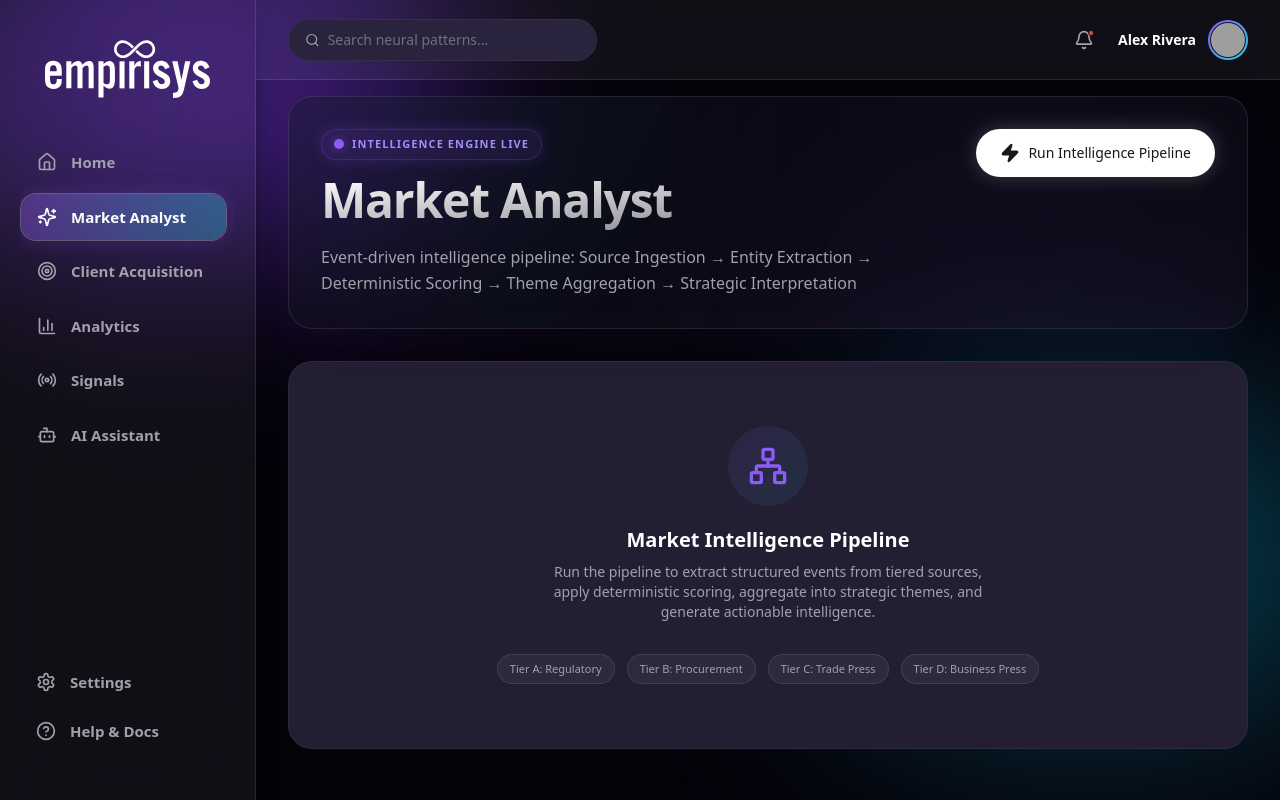
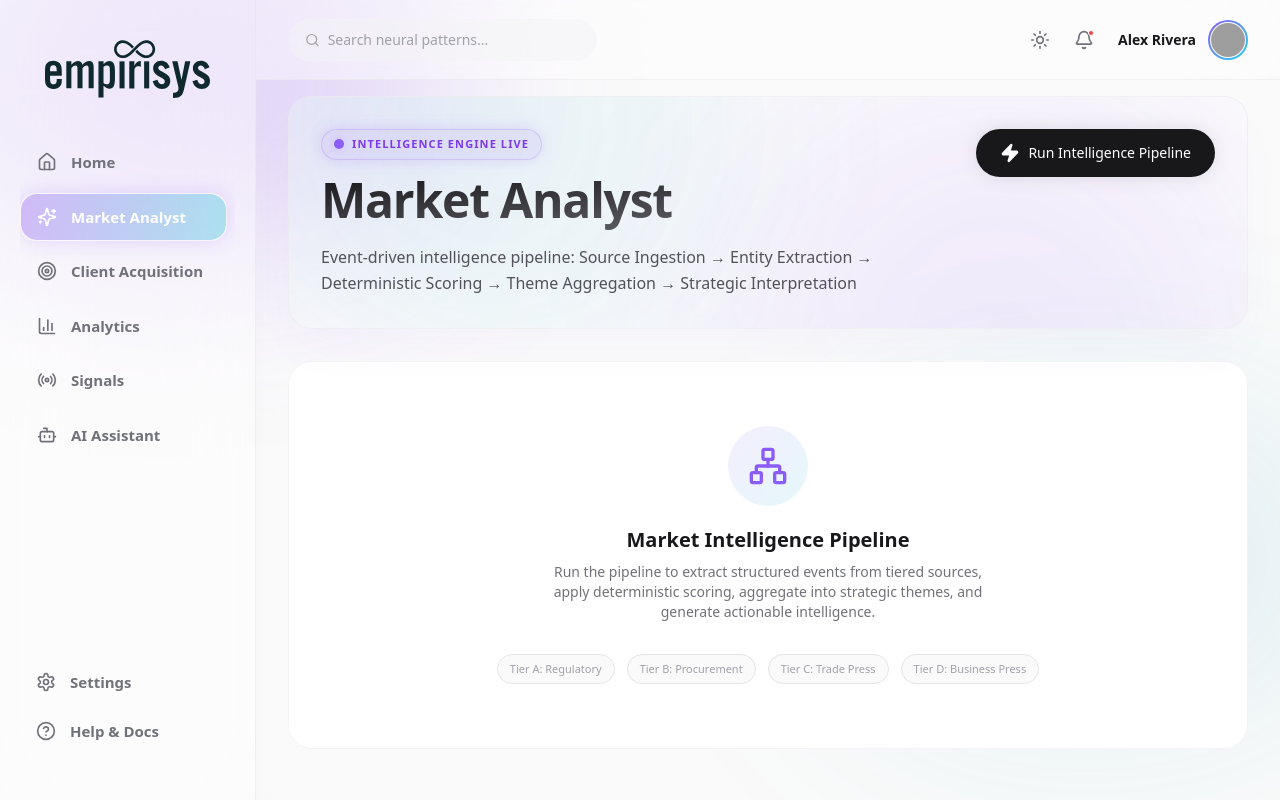
Before and after one commit to amaravhale/EIH-Test, a Next.js app: page /market-analyst in a window 1280 px wide. Built offline with nearby package versions, Linux system fonts and the light colour scheme; grey boxes are pictures that could not be loaded.

Commit message:
feat: restore Light Mode functionality and ThemeToggle

```diff
--- a/src/app/(app)/layout.tsx
+++ b/src/app/(app)/layout.tsx
@@ -15,23 +15,22 @@ export default function AppLayout({ children }: { children: React.ReactNode }) {
 
   useEffect(() => {
     setMounted(true);
-    document.documentElement.classList.add("dark");
   }, []);
 
   const { user } = useUser();
 
   // Prevent hydration mismatch flash
   if (!mounted) {
-    return <div className="h-screen w-full bg-[#1A1525]"></div>;
+    return <div className="h-screen w-full bg-zinc-50 dark:bg-[#1A1525]"></div>;
   }
 
   return (
-    <div className={`flex h-screen w-full overflow-hidden dark bg-[#05030A] text-zinc-100 font-sans relative`}>
+    <div className={`flex h-screen w-full overflow-hidden bg-zinc-50 dark:bg-[#05030A] text-zinc-900 dark:text-zinc-100 font-sans relative`}>
 
       {/* Ambient Background Mesh to reveal Glassmorphism in both modes */}
       <div className="absolute inset-0 z-0 overflow-hidden pointer-events-none transition-opacity duration-700">
-        <div className="absolute -top-[10%] -left-[5%] w-[40%] h-[40%] rounded-full bg-violet-600/50 blur-[100px]" />
-        <div className="absolute top-[50%] -right-[5%] w-[40%] h-[40%] rounded-full bg-cyan-600/40 blur-[100px]" />
+        <div className="absolute -top-[10%] -left-[5%] w-[40%] h-[40%] rounded-full bg-violet-600/20 dark:bg-violet-600/50 blur-[100px]" />
+        <div className="absolute top-[50%] -right-[5%] w-[40%] h-[40%] rounded-full bg-cyan-600/10 dark:bg-cyan-600/40 blur-[100px]" />
       </div>
 
       <div className="relative z-10 flex h-full w-full">
--- a/src/components/layout/synexis-header.tsx
+++ b/src/components/layout/synexis-header.tsx
@@ -6,6 +6,7 @@ import { Search, Bell, Moon, Sun, Sparkles } from "lucide-react";
 import Link from "next/link";
 import { toast } from "@/components/ui/toaster";
 import { usePathname } from "next/navigation";
+import { ThemeToggle } from "@/components/theme-toggle";
 
 export interface SynexisHeaderProps {
   user: {
@@ -108,6 +109,7 @@ export function SynexisHeader({ user }: SynexisHeaderProps) {
 
         {/* Actions */}
         <div className="flex items-center gap-4 relative">
+          <ThemeToggle />
           <button
             onClick={() => setIsNotificationsOpen(!isNotificationsOpen)}
             className="relative text-zinc-500 dark:text-zinc-400 hover:text-zinc-900 dark:hover:text-white transition-colors"
--- /dev/null
+++ b/src/components/theme-toggle.tsx
@@ -0,0 +1,35 @@
+"use client";
+
+import { Moon, Sun } from "lucide-react";
+import { useTheme } from "next-themes";
+import { useEffect, useState } from "react";
+
+export function ThemeToggle() {
+  const { theme, setTheme } = useTheme();
+  const [mounted, setMounted] = useState(false);
+
+  useEffect(() => {
+    setMounted(true);
+  }, []);
+
+  if (!mounted) {
+    return (
+      <div className="w-9 h-9 rounded-full bg-zinc-100 dark:bg-white/5 animate-pulse" />
+    );
+  }
+
+  const toggleTheme = () => {
+    setTheme(theme === "dark" ? "light" : "dark");
+  };
+
+  return (
+    <button
+      onClick={toggleTheme}
+      className="relative flex items-center justify-center w-9 h-9 text-zinc-500 dark:text-zinc-400 hover:text-zinc-900 dark:hover:text-white transition-colors rounded-full hover:bg-zinc-100 dark:hover:bg-white/5"
+      aria-label="Toggle theme"
+    >
+      <Sun className="h-5 w-5 absolute transition-all duration-300 rotate-0 scale-100 dark:-rotate-90 dark:scale-0" />
+      <Moon className="h-5 w-5 absolute transition-all duration-300 rotate-90 scale-0 dark:rotate-0 dark:scale-100" />
+    </button>
+  );
+}
```
